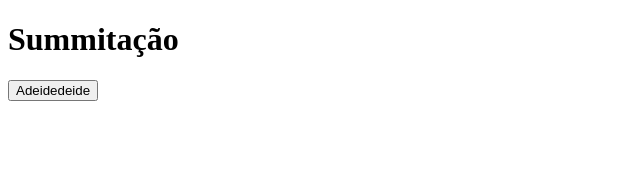
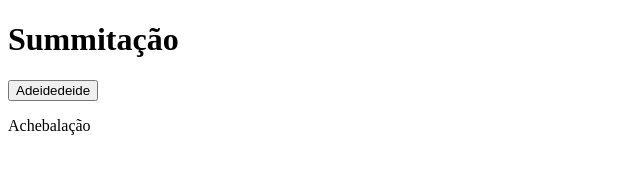
Before and after one commit to Resac123/alerta, a plain HTML site: page index.html in a window 1280 px wide. Shown: the whole page, without its empty margins (0-640 px from the left). Drawn offline with Linux system fonts and the light colour scheme.

Commit message:
adicioei um paragrafo

```diff
--- a/index.html
+++ b/index.html
@@ -9,5 +9,6 @@
     <script src="script.js"></script>
     <h1>Summitação</h1>
     <button class="buto">Adeidedeide</button>
+    <p>Achebalação</p>
 </body>
 </html>
```
